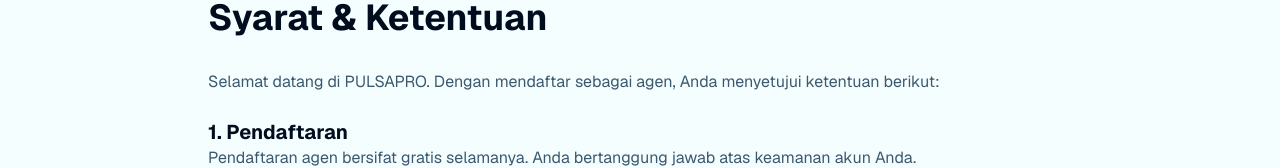
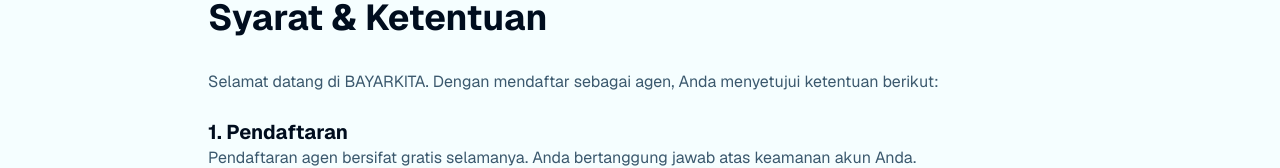
Before and after one commit to agam-riyandana/v0-landing-page-for-agents, a Next.js app: page /terms in a window 1280 px wide. Shown: the part 130-298 px from the top of the page. Built offline with nearby package versions, Linux system fonts and the light colour scheme.

Commit message:
Update page.tsx

```diff
--- a/app/terms/page.tsx
+++ b/app/terms/page.tsx
@@ -7,7 +7,7 @@ export default function TermsPage() {
       <div className="container mx-auto px-4 max-w-4xl">
         <h1 className="text-4xl font-bold mb-8">Syarat & Ketentuan</h1>
         <div className="prose prose-slate max-w-none space-y-6 text-muted-foreground">
-          <p>Selamat datang di PULSAPRO. Dengan mendaftar sebagai agen, Anda menyetujui ketentuan berikut:</p>
+          <p>Selamat datang di BAYARKITA. Dengan mendaftar sebagai agen, Anda menyetujui ketentuan berikut:</p>
           <section>
             <h2 className="text-xl font-bold text-foreground">1. Pendaftaran</h2>
             <p>Pendaftaran agen bersifat gratis selamanya. Anda bertanggung jawab atas keamanan akun Anda.</p>
```
